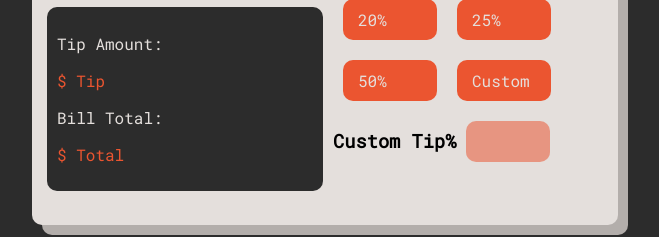
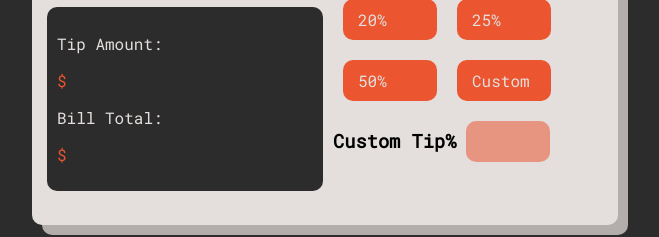
Before and after one commit to johnathanmann/tip-calculator, a React (Create React App) app: page / in a window 1280 px wide. Shown: the part 353-590 px from the top of the page, without its empty margins (315-974 px from the left). Built offline with nearby package versions, Linux system fonts and the light colour scheme.

Commit message:
Tip amount and bill total updating on screen

```diff
--- a/src/App.js
+++ b/src/App.js
@@ -1,16 +1,20 @@
 import React, { useState, useEffect, createRef } from "react";
 import './styles.css';
 
-
 function App() {
-
+  const [tipValue, setTip] = useState();
+  const [billValue, setBill] = useState();
+  var tip = '';
+  var fullBill = '';
   const billRef = createRef(null);
   const findTip = (percentage) =>{
     var bill = billRef.current.value;
-    console.log({bill})
-    console.log({percentage})
-    var tip= ((percentage * bill));
-    console.log(tip)
+    console.log({bill});
+    console.log({percentage});
+    tip= ((percentage * bill));
+    console.log(tip);
+    setTip(tip);
+    setBill(parseInt(bill) + parseInt(tip));
   }
 
   return (
@@ -19,13 +23,13 @@ function App() {
       <section id="column-1">
       <form>
           <label htmlFor="bill"><h3 id="bill-label">Bill:</h3></label><br/>
-          <input type="text" id="bill" name="bill" ref={billRef}/>
+          <input type="number" id="bill" name="bill" ref={billRef}/>
         </form>
         <div id='total'>
           <p>Tip Amount:</p>
-          <p className='orange'>$ Tip</p>
+          <p className='orange'>$ {tipValue}</p>
           <p>Bill Total:</p>
-          <p className='orange'>$ Total</p>
+          <p className='orange'>$ {billValue}</p>
         </div>
         </section>
         <section id="column-2">
```
